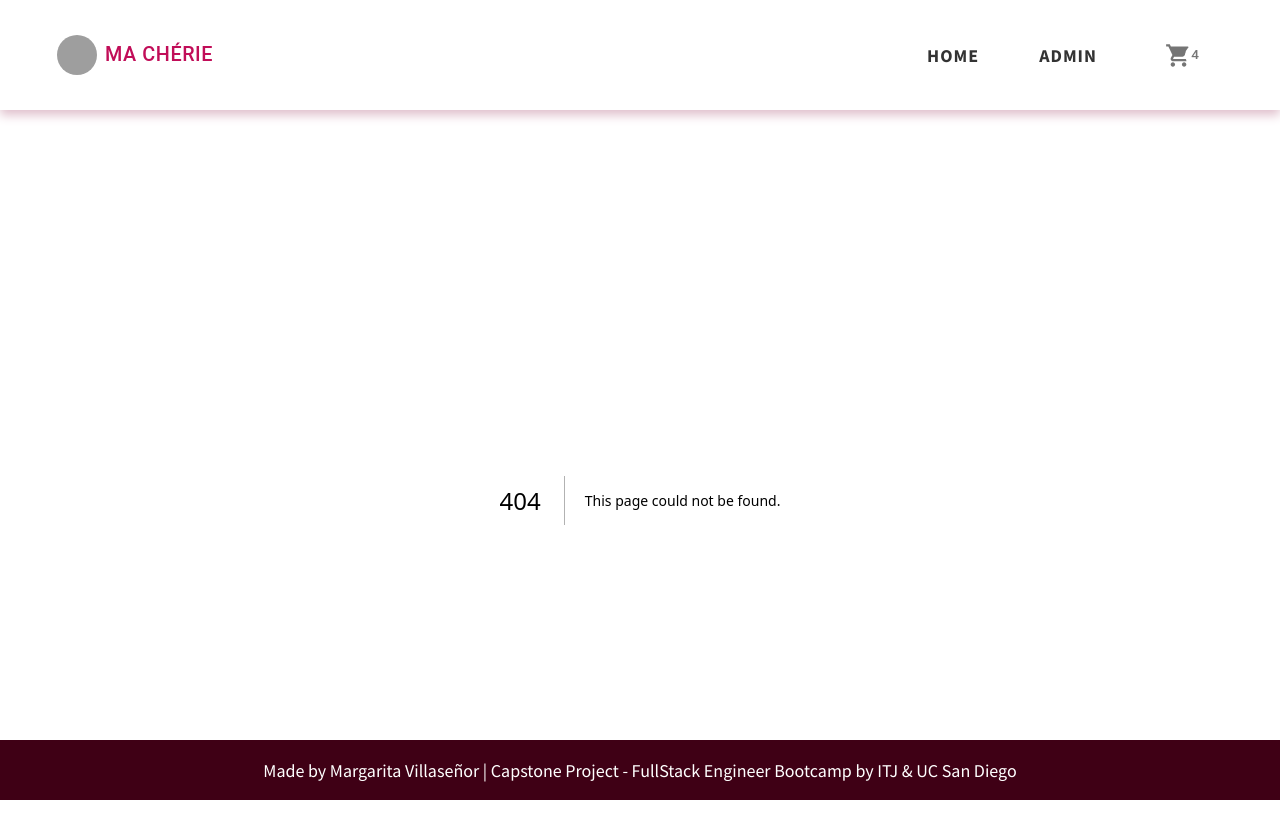
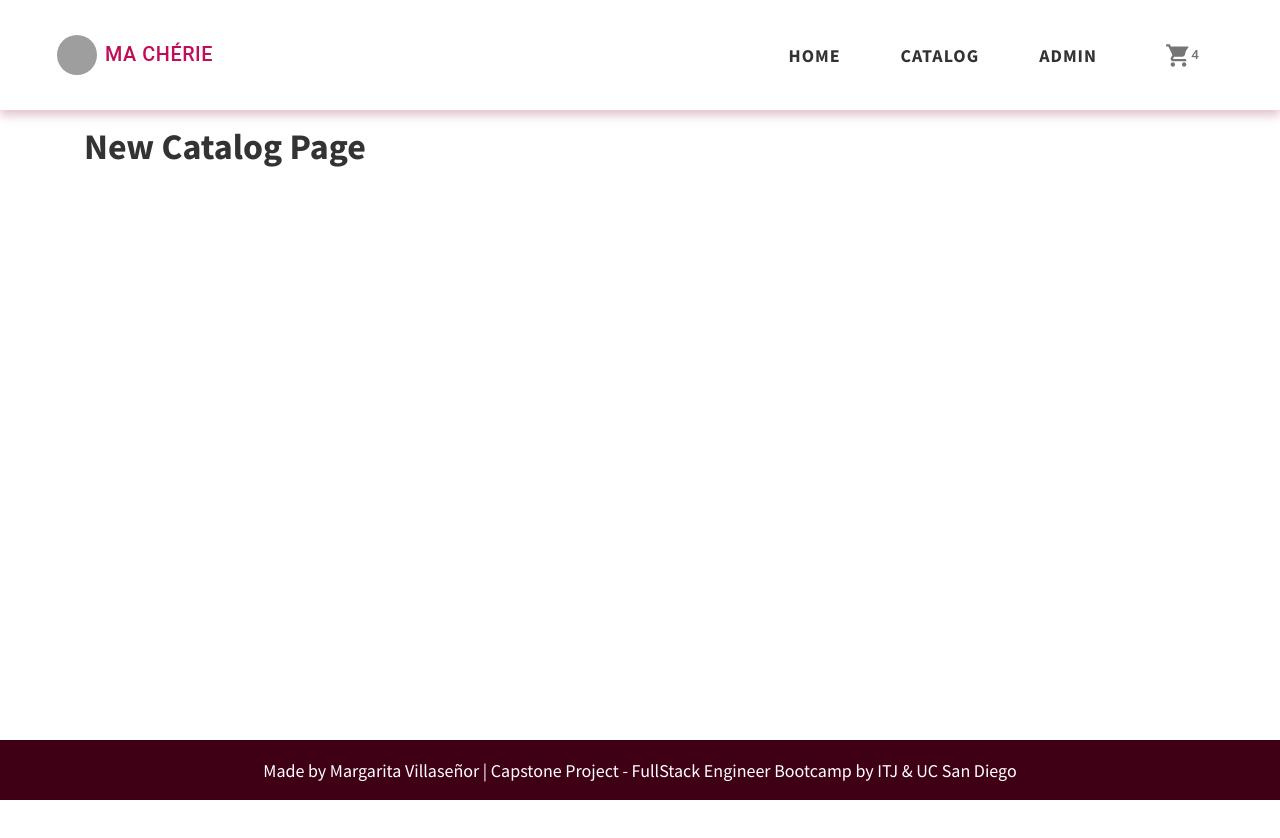
Before and after one commit to maggievillasenor/capstoneproject-frontend, a Next.js app: page /catalog in a window 1280 px wide. Before the commit this address had no page. Shown: the top 838 px of the page. After the commit the page ends 800 px from the top, so only its background shows below. Built offline with nearby package versions, Linux system fonts and the light colour scheme; grey boxes are pictures that could not be loaded.

Commit message:
ci: added catalog page

```diff
--- a/src/components/Layout.js
+++ b/src/components/Layout.js
@@ -21,6 +21,7 @@ export default function Layout ({ children }) {
         <>
             <Header title="Ma Chérie">
                 <Link href="/">Home</Link>
+                <Link href="/catalog">Catalog</Link>
                 <Link href="/admin">Admin</Link>
                 <Link href="/checkout">
                     <IconButton aria-label="cart">
--- /dev/null
+++ b/src/pages/catalog/index.js
@@ -0,0 +1,3 @@
+export default function Catalog () {
+    return <h1> New Catalog Page</h1>
+}
```
